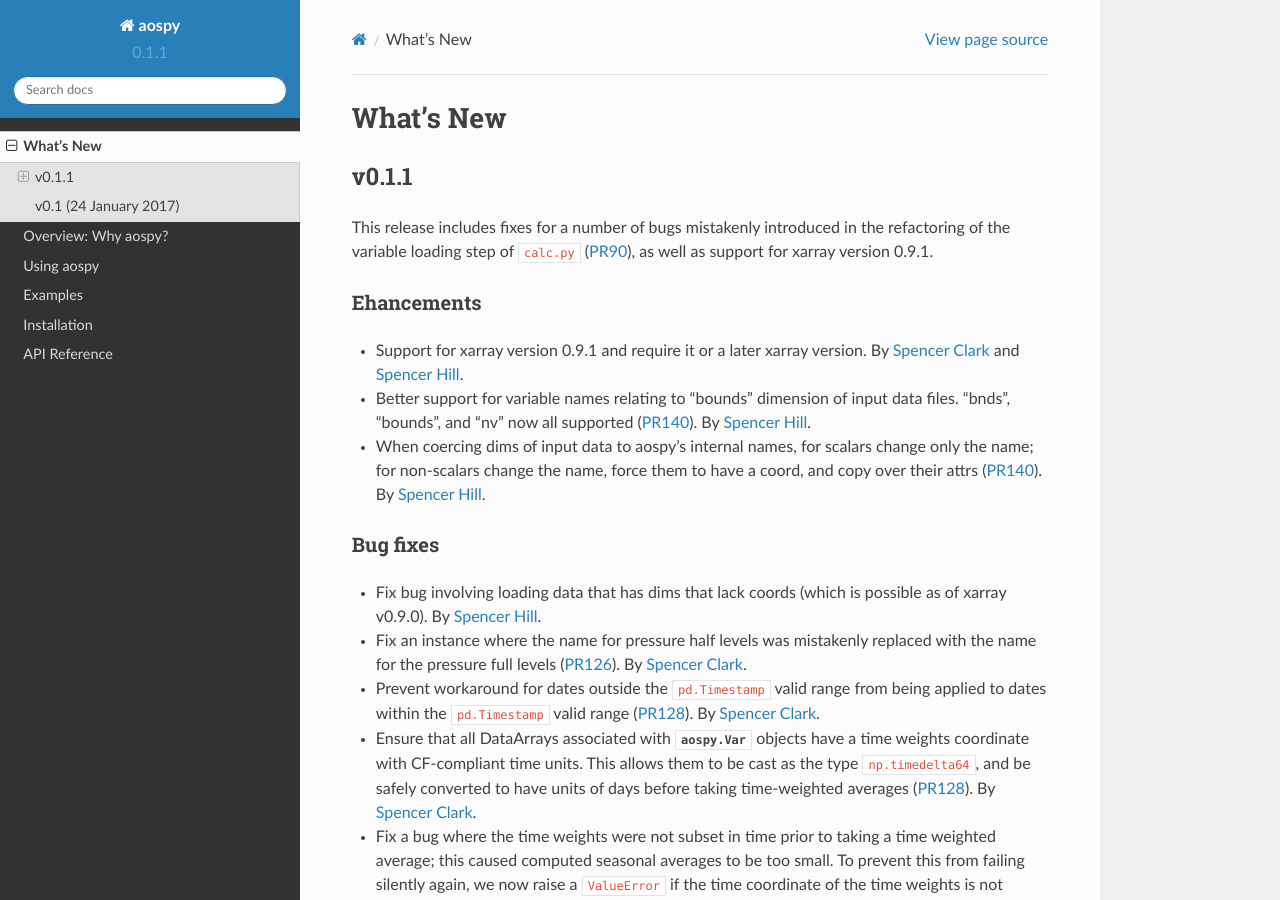
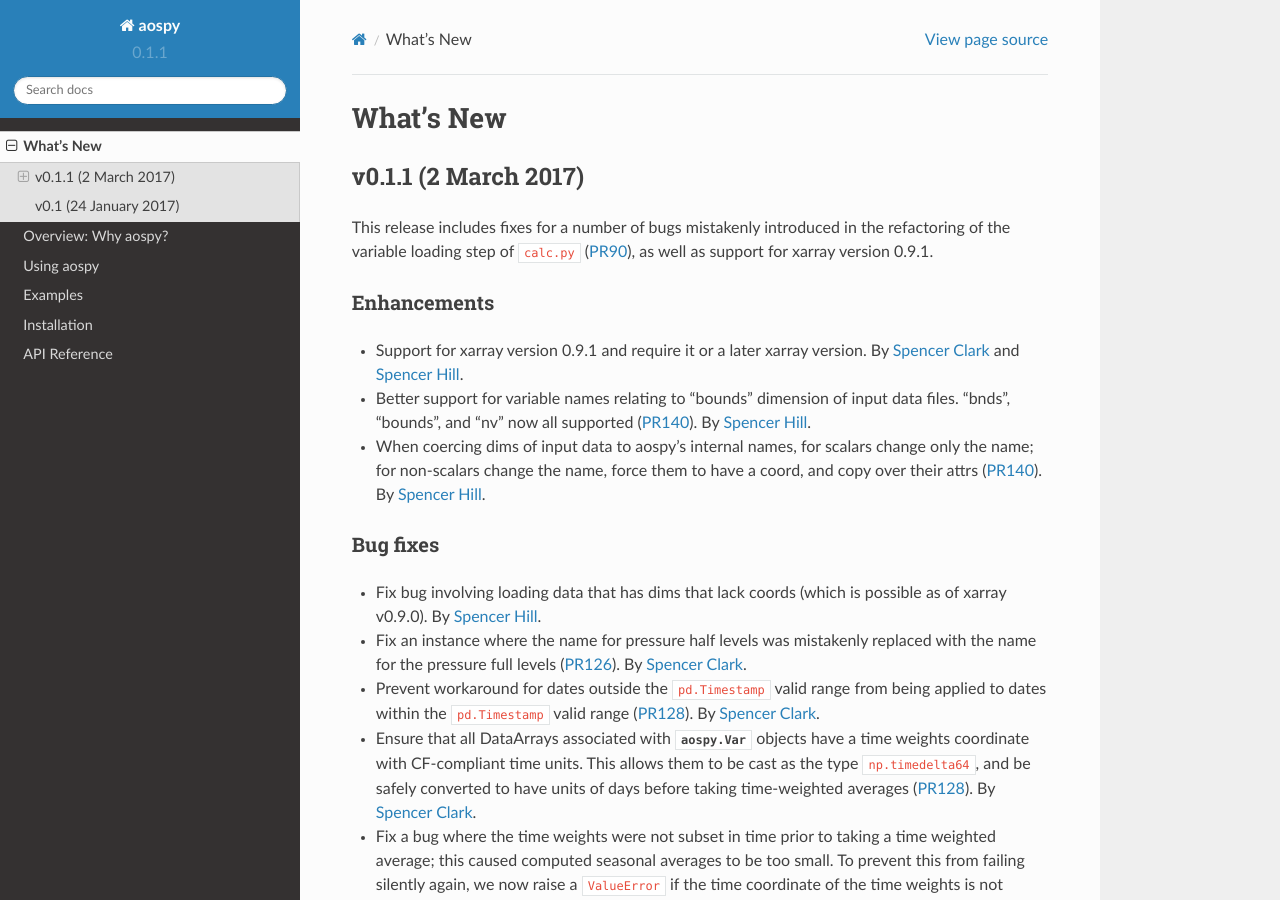
Before and after one commit to spencerahill/aospy, a Sphinx documentation site: the page built from docs/whats-new.rst, in a window 1280 px wide and 900 px high. Built offline with Sphinx 7.4.7 and the Read the Docs theme 2.0.0, drawn with Linux system fonts in a browser that asks for light colours.

Commit message:
DOC add v0.1.1 date and other minor edits to what's new

```diff
--- a/docs/whats-new.rst
+++ b/docs/whats-new.rst
@@ -1,41 +1,59 @@
 What's New
 ==========
 
-v0.1.1
-------
+v0.1.1 (2 March 2017)
+---------------------
 This release includes fixes for a number of bugs mistakenly introduced in the
 refactoring of the variable loading step of ``calc.py`` (:pull:`90`), as well as
 support for xarray version 0.9.1.
 
-Ehancements
-~~~~~~~~~~~
-- Support for xarray version 0.9.1 and require it or a later xarray version.  By `Spencer Clark <https://github.com/spencerkclark>`_ and `Spencer Hill <https://github.com/spencerahill>`_.
-- Better support for variable names relating to "bounds" dimension of input data files.  "bnds", "bounds", and "nv" now all supported (:pull:`140`).  By `Spencer Hill <https://github.com/spencerahill>`_.
-- When coercing dims of input data to aospy's internal names, for scalars change only the name; for non-scalars change the name, force them to have a coord, and copy over their attrs (:pull:`140`).  By `Spencer Hill <https://github.com/spencerahill>`_.
+Enhancements
+~~~~~~~~~~~~
+- Support for xarray version 0.9.1 and require it or a later xarray
+  version.  By `Spencer Clark <https://github.com/spencerkclark>`_ and
+  `Spencer Hill <https://github.com/spencerahill>`_.
+- Better support for variable names relating to "bounds" dimension of
+  input data files.  "bnds", "bounds", and "nv" now all supported
+  (:pull:`140`).  By `Spencer Hill
+  <https://github.com/spencerahill>`_.
+- When coercing dims of input data to aospy's internal names, for
+  scalars change only the name; for non-scalars change the name, force
+  them to have a coord, and copy over their attrs (:pull:`140`).  By
+  `Spencer Hill <https://github.com/spencerahill>`_.
 
 Bug fixes
 ~~~~~~~~~
-- Fix bug involving loading data that has dims that lack coords (which is possible as of xarray v0.9.0).  By `Spencer Hill <https://github.com/spencerahill>`_.
-- Fix an instance where the name for pressure half levels was mistakenly
-  replaced with the name for the pressure full levels (:pull:`126`).  By
+- Fix bug involving loading data that has dims that lack coords (which
+  is possible as of xarray v0.9.0).  By `Spencer Hill
+  <https://github.com/spencerahill>`_.
+- Fix an instance where the name for pressure half levels was
+  mistakenly replaced with the name for the pressure full levels
+  (:pull:`126`).  By `Spencer Clark
+  <https://github.com/spencerkclark>`_.
+- Prevent workaround for dates outside the ``pd.Timestamp`` valid
+  range from being applied to dates within the ``pd.Timestamp`` valid
+  range (:pull:`128`).  By `Spencer Clark
+  <https://github.com/spencerkclark>`_.
+- Ensure that all DataArrays associated with :py:class:`aospy.Var`
+  objects have a time weights coordinate with CF-compliant time units.
+  This allows them to be cast as the type ``np.timedelta64``, and be
+  safely converted to have units of days before taking time-weighted
+  averages (:pull:`128`).  By `Spencer Clark
+  <https://github.com/spencerkclark>`_.
+- Fix a bug where the time weights were not subset in time prior to
+  taking a time weighted average; this caused computed seasonal
+  averages to be too small.  To prevent this from failing silently
+  again, we now raise a ``ValueError`` if the time coordinate of the
+  time weights is not identical to the time coordinate of the array
+  associated with the :py:class:`aospy.Var` (:pull:`128`).  By
   `Spencer Clark <https://github.com/spencerkclark>`_.
-- Prevent workaround for dates outside the ``pd.Timestamp`` valid range from
-  being applied to dates within the ``pd.Timestamp`` valid range (:pull:`128`).
-  By `Spencer Clark <https://github.com/spencerkclark>`_.
-- Ensure that all DataArrays associated with :py:class:`aospy.Var` objects have a time
-  weights coordinate with CF-compliant time units.  This allows them to be cast
-  as the type ``np.timedelta64``, and be safely converted to have units of days before
-  taking time-weighted averages (:pull:`128`).  By `Spencer Clark <https://github.com/spencerkclark>`_.
-- Fix a bug where the time weights were not subset in time prior to taking a time weighted average; this caused computed
-  seasonal averages to be too small.  To prevent this from failing silently again,
-  we now raise a ``ValueError`` if the time coordinate of the time weights
-  is not identical to the time coordinate of the array associated with the
-  :py:class:`aospy.Var` (:pull:`128`).  By `Spencer Clark <https://github.com/spencerkclark>`_.
-- Enable calculations to be completed using data saved as a single time-slice
-  on disk (fixes :issue:`132` through :pull:`135`).  By `Spencer Clark <https://github.com/spencerkclark>`_.
-- Fix bug where workaround for dates outside the ``pd.Timestamp`` valid range
-  caused a mismatch between the data loaded and the data requested (fixes
-  :issue:`138` through :pull:`139`). By `Spencer Clark <https://github.com/spencerkclark>`_.
+- Enable calculations to be completed using data saved as a single
+  time-slice on disk (fixes :issue:`132` through :pull:`135`).  By
+  `Spencer Clark <https://github.com/spencerkclark>`_.
+- Fix bug where workaround for dates outside the ``pd.Timestamp``
+  valid range caused a mismatch between the data loaded and the data
+  requested (fixes :issue:`138` through :pull:`139`). By `Spencer
+  Clark <https://github.com/spencerkclark>`_.
 
 v0.1 (24 January 2017)
 ----------------------
```
